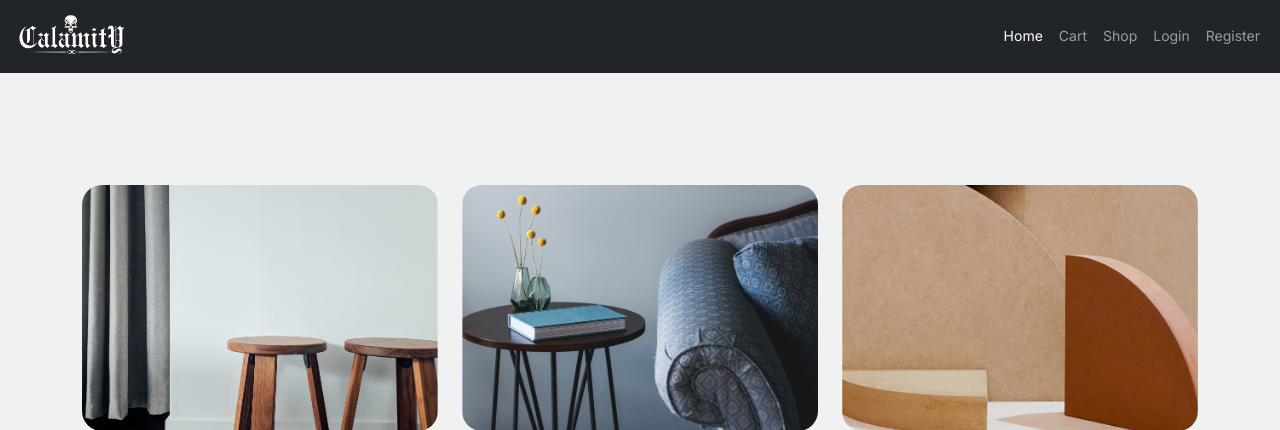
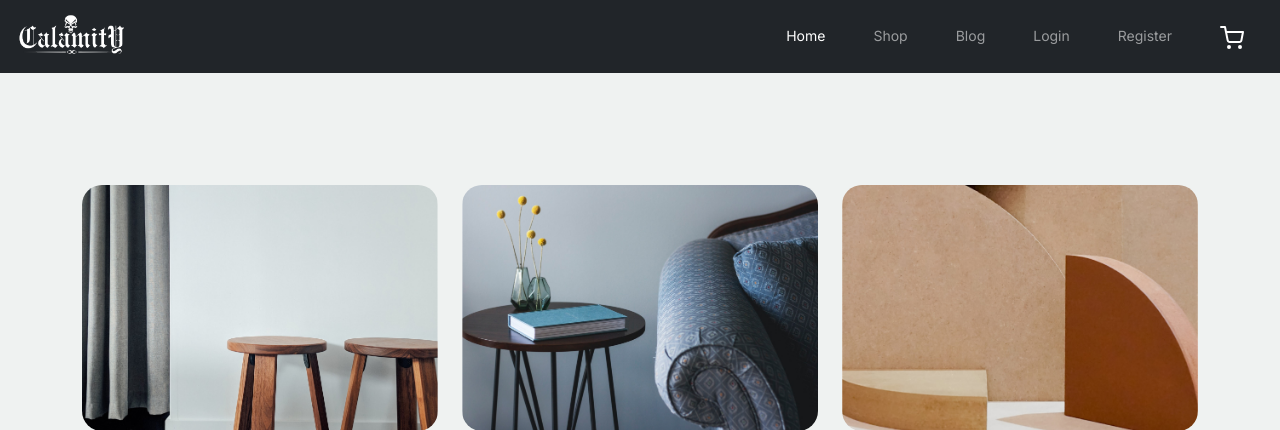
Before and after one commit to Docartes/merch_store, a PHP site: page /merch_store/views/blog/index.php in a window 1280 px wide. Shown: the top 430 px of the page. Run offline with PHP 8.4, Linux system fonts and the light colour scheme.

Commit message:
created blogs views

```diff
--- a/views/bootstrap/bootstrap.php
+++ b/views/bootstrap/bootstrap.php
@@ -22,11 +22,12 @@ $navbar = [
     </button>
     <div class="collapse navbar-collapse" id="navbarNavAltMarkup">
       <div class="navbar-nav" style="margin-left: auto;">
-        <a class="nav-link active" aria-current="page" href="http://' . $server_name . '/merch_store/views/home">Home</a>
-        <a class="nav-link" href="../cart/">Cart</a>
-        <a class="nav-link" href="../shop">Shop</a>
-        <a class="nav-link" href="../auth_views/login.php">Login</a>
-        <a class="nav-link" href="../auth_views/register.php">Register</a>
+        <a class="nav-link active px-4" aria-current="page" href="http://' . $server_name . '/merch_store/views/home">Home</a>
+        <a class="nav-link px-4" href="../shop">Shop</a>
+        <a class="nav-link px-4" href="../blog">Blog</a>
+        <a class="nav-link px-4" href="../auth_views/login.php">Login</a>
+        <a class="nav-link px-4" href="../auth_views/register.php">Register</a>
+        <a class="nav-link px-4" href="../cart/"><img src="../images/cart.svg"></a>
       </div>
     </div>
   </div>
@@ -40,10 +41,11 @@ $navbar = [
     </button>
     <div class="collapse navbar-collapse" id="navbarNavAltMarkup">
       <div class="navbar-nav" style="margin-left: auto;">
-        <a class="nav-link active" aria-current="page" href="http://' . $server_name . '/merch_store/views/home">Home</a>
-        <a class="nav-link" href="../cart">Cart</a>
-        <a class="nav-link" href="../shop">Shop</a>
-        <a class="nav-link" href="../profile"><i class="bi bi-person-circle"></i></a>
+        <a class="nav-link active px-4" aria-current="page" href="http://' . $server_name . '/merch_store/views/home">Home</a>
+        <a class="nav-link px-4" href="../blog">Blogs</a>
+        <a class="nav-link px-4" href="../shop">Shop</a>
+        <a class="nav-link px-4" href="../profile"><img src="../images/user.svg"></a>
+        <a class="nav-link px-4" href="../cart/"><img src="../images/cart.svg"></a>
       </div>
     </div>
   </div>
@@ -57,11 +59,12 @@ $navbar = [
     </button>
     <div class="collapse navbar-collapse" id="navbarNavAltMarkup">
       <div class="navbar-nav" style="margin-left: auto;">
-        <a class="nav-link active" aria-current="page" href="http://' . $server_name . '/merch_store/views/home">Home</a>
-        <a class="nav-link" href="../cart">Cart</a>
-        <a class="nav-link" href="../shop">Shop</a>
-        <a class="nav-link" href="../dashboard">Dashboard</a>
-        <a class="nav-link" href="../profile"><i class="bi bi-person-circle"></i></a>
+        <a class="nav-link px-4 active" aria-current="page" href="http://' . $server_name . '/merch_store/views/home">Home</a>
+        <a class="nav-link px-4" href="../blog">Blogs</a>
+        <a class="nav-link px-4" href="../shop">Shop</a>
+        <a class="nav-link px-4" href="../dashboard">Dashboard</a>
+        <a class="nav-link px-4" href="../profile"><img src="../images/user.svg"></a>
+        <a class="nav-link px-4" href="../cart/"><img src="../images/cart.svg"></a>
       </div>
     </div>
   </div>
```
